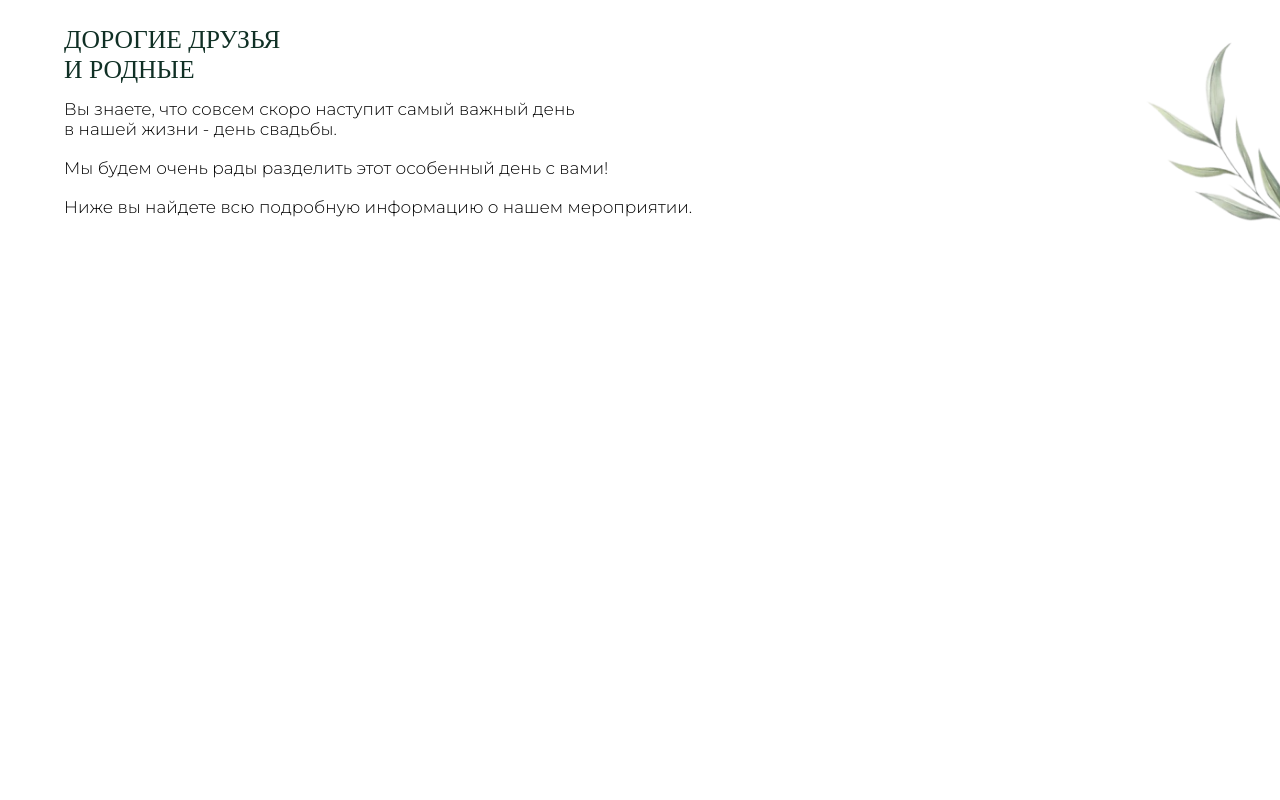
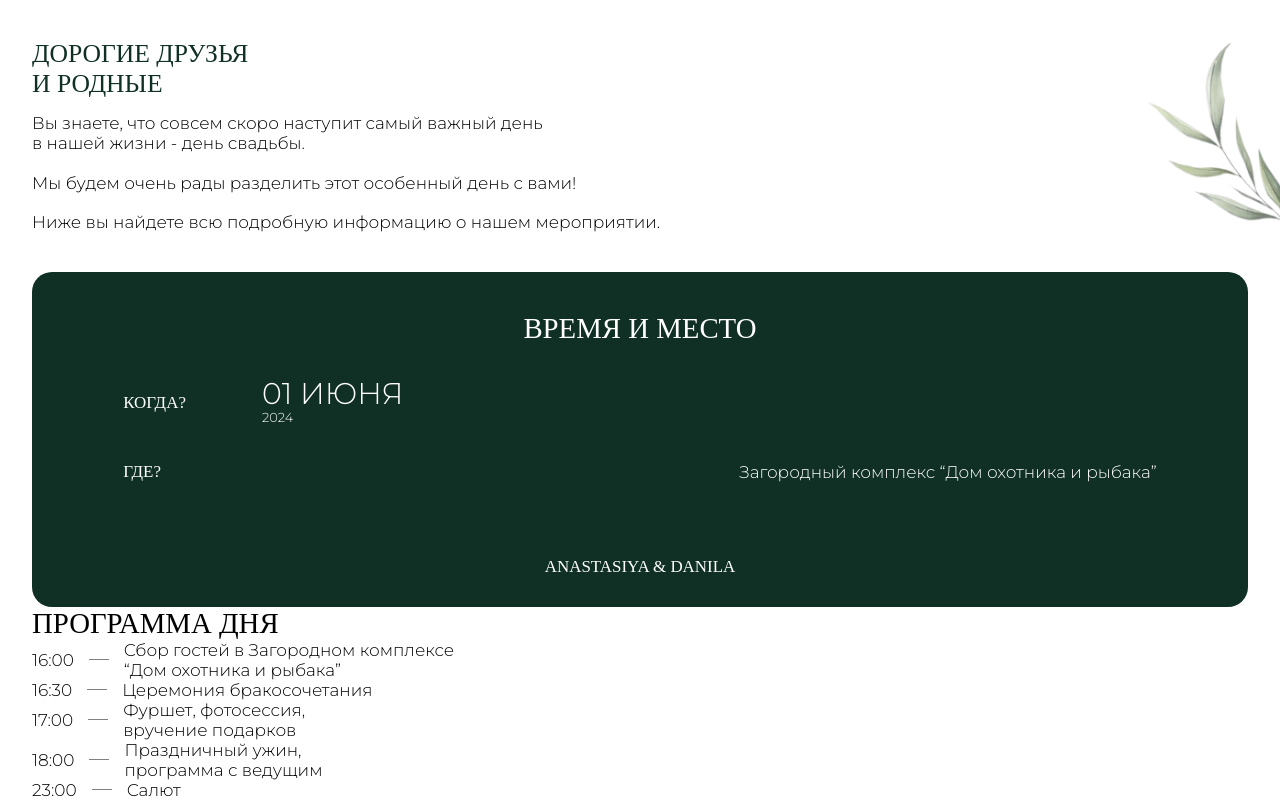
Before and after one commit to Melnik31/wedding_website, a plain HTML site: page index.html in a window 1280 px wide. Shown: the part 938-1738 px from the top of the page. Before the commit the page ends 1218 px from the top, so only its background shows below. Drawn offline with Linux system fonts and the light colour scheme; a web font is replaced by a local one.

Commit message:
Two sections added

```diff
--- a/index.html
+++ b/index.html
@@ -17,8 +17,8 @@
                 <p class="offer_text">01.06.2024</p>
                 <h1 class="title">Anastasiya  <br> & <br> DANILA</h1>
             </div>
-            <img src="img/leaf_offer.png" alt="" class="leaf">
         </div>
+        <img src="img/leaf_offer.png" alt="" class="leaf_right">
         <img src="img/offer_img.jpg" alt="" class="offer_img">
 
         <div class="count_wrap">
@@ -58,8 +58,52 @@
             </div>
             <img src="/img/leaf.png" alt="" class="leaf">
 
-            <div class="time_place">
-
+        </section>
+        <div class="time_place">
+            <h1 class="title">время и место</h1>
+            <div class="flex_wrap">
+                <div class="flex_1">
+                    <p class="text_l">когда?</p>
+                    <p class="text bold">01 июня <br><span>2024</span></p>
+                </div>
+                <div class="flex_2">
+                    <p class="text_l">где?</p>
+                    <p class="text">Загородный комплекс
+                    “Дом охотника
+                    и рыбака”
+                    </p>
+                </div>
+            </div>
+            <p class="text_l bottom">aNASTASiya & dANIla</p>
+        </div>
+        <section class="program">
+            <h1 class="title">Программа дня</h1>
+            <div class="flex_block">
+                <p class="prog_text">16:00</p>
+                <img src="img/line.svg" alt="line">
+                <p class="prog_text">Сбор гостей в Загородном комплексе<br>
+                    “Дом охотника и рыбака”
+                </p>
+            </div>
+            <div class="flex_block">
+                <p class="prog_text">16:30</p>
+                <img src="img/line.svg" alt="line">
+                <p class="prog_text">Церемония бракосочетания</p>
+            </div>
+            <div class="flex_block">
+                <p class="prog_text">17:00</p>
+                <img src="img/line.svg" alt="line">
+                <p class="prog_text">Фуршет, фотосессия,<br> вручение подарков</p>
+            </div>
+            <div class="flex_block">
+                <p class="prog_text">18:00</p>
+                <img src="img/line.svg" alt="line">
+                <p class="prog_text">Праздничный ужин,<br> программа с ведущим</p>
+            </div>
+            <div class="flex_block">
+                <p class="prog_text">23:00</p>
+                <img src="img/line.svg" alt="line">
+                <p class="prog_text">Салют</p>
             </div>
         </section>
     </main>
--- a/styles/main.scss
+++ b/styles/main.scss
@@ -43,7 +43,7 @@ body{
     position: relative;
 }
 main{
-    width: 90%;
+    width: 95%;
     margin: 0 auto;
 
 }
@@ -57,17 +57,19 @@ main{
         left: 0;
         top: 3rem;
     }
-    .leaf{
-        top: 8rem;
-        height: 9rem;
-        z-index: -9;
-    }
+
     p{
         font-family: 'Viaoda Libre';
         letter-spacing: normal;
     }
 }
-
+.leaf_right{
+    position: absolute;
+    top: 7.5rem;
+    right: 0;
+    height: 10rem;
+    z-index: -9;
+}
 .offer_img{
     border-radius: 20px;
 }
@@ -89,6 +91,7 @@ main{
     margin-top: 3.75rem;
     h1{
         color: $secondary;
+        padding-bottom: 0.9rem;
     }
 }
 
@@ -137,3 +140,69 @@ main{
     top: 60rem;
     width: 165px;
 }
+
+
+/* Time and place */
+.time_place{
+   text-align: center;
+   background: $secondary;
+   color: $white;
+   border-radius: 1.25rem;
+   .text_l{
+    font-family: 'Viaoda Libre';
+    text-transform: uppercase;
+   }
+   .title{
+       margin: 2.5rem 0;
+       padding-top: 2.5rem;
+   }
+}
+.flex_wrap{
+    width: 85%;
+    margin: 0 auto;
+    display: flex;
+    flex-direction: column;
+    gap: 40px;
+}
+
+.flex_1{
+    display: flex;
+    flex-direction: row;
+    gap: 76px;
+    align-items: center;
+    text-align: left;
+    .bold{
+        text-transform: uppercase;
+        line-height: .6;
+        font-size: 30px;
+        span{
+            font-size: 13px;
+        }
+    }
+}
+.flex_2{
+    display: flex;
+    flex-direction: row;
+    justify-content: space-between;
+    align-items: center;
+    text-align: left;
+    gap: 100px;
+    padding-bottom: 4.7rem;
+}
+.bottom{
+    padding-bottom: 1.875rem;
+}
+
+
+/* Program */
+
+.program{
+
+}
+.flex_block{
+    display: flex;
+    flex-direction: row;
+    align-items: center;
+   gap: 15px;
+
+}
```
Also changed, not shown: img/line.svg (added), styles/main.css, 1 other file.
